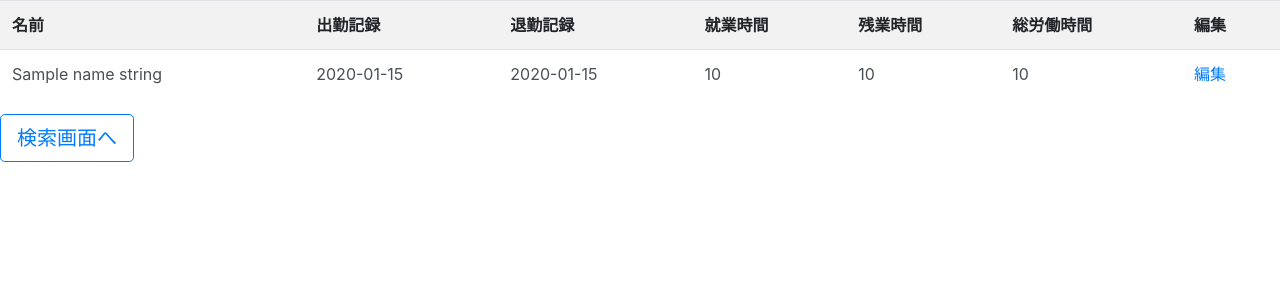
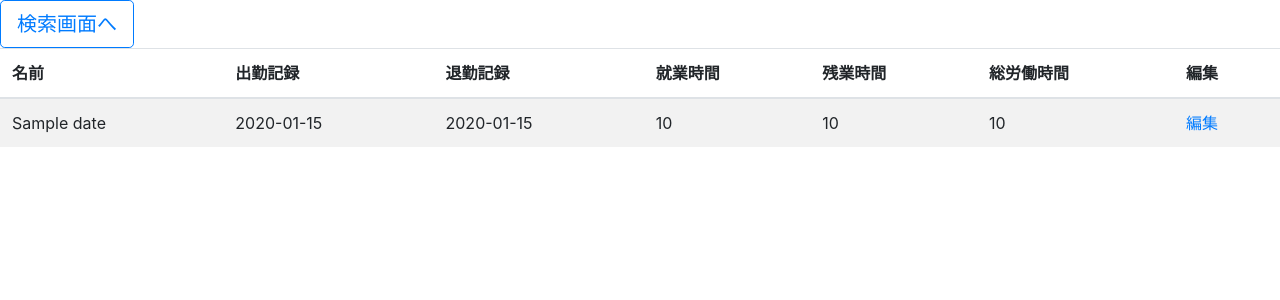
Before and after one commit to yoshiyasugimoto/qa_attendance_api, a Flask app: template templates/show_entry.html in a window 1280 px wide. Shown: the top 300 px of the page. Run offline with Flask 2, Linux system fonts and the light colour scheme; the template is opened without the code that fills it: most values are stand-ins (such as "Sample title", 1, 10 or a date in 2020); parts of the project's set-up code (start-up, migrations or seed data) failed here and were passed over; some libraries are stand-ins or nearby versions.

Commit message:
datetimeをAsia/TOkYO
時間をAsia/Tokyoに対応させた

合計時間の作成とtimezoneの修正

timezoneの修正とfilterde

画面を見やすくしました

画面にストライプを入れた

ダブりを解消

constant_nameの反映

```diff
--- /dev/null
+++ b/constant_name.py
@@ -0,0 +1,3 @@
+LOCAL_ENGINE = 'mysql+pymysql://root:@localhost/question?charset=utf8'
+
+PRODUCTION_ENGINE = 'mysql+pymysql://root:task-wktk@/question?unix_socket=/cloudsql/mlab-apps:asia-northeast1:mlab-apps-sql'
--- a/main.py
+++ b/main.py
@@ -9,17 +9,15 @@
 from sqlalchemy.orm import sessionmaker
 from flask import request
 from sqlalchemy.pool import NullPool
+from constant_name import PRODUCTION_ENGINE, LOCAL_ENGINE
 
-# engine = create_engine('mysql+pymysql://root:@localhost/question?charset=utf8'
-#                        , poolclass=NullPool)  # local用
-engine = create_engine(
-    'mysql+pymysql://root:task-wktk@/question?unix_socket=/cloudsql/mlab-apps:asia-northeast1:mlab-apps-sql'
-    , poolclass=NullPool)
+engine = create_engine(LOCAL_ENGINE, poolclass=NullPool)  # local用
+
+# engine = create_engine(PRODUCTION_ENGINE
+#                        , poolclass=NullPool)
 
 meta = MetaData(engine, reflect=True)
 Base = declarative_base()
-
-app = Flask(__name__)
 
 
 class User(Base):
@@ -62,10 +60,12 @@
     if not cook.get('logged_in'):
         return render_template('login.html')
     else:
+
+        session = Session()
         id = session.query(Work_time.id).order_by(desc(Work_time.id)).all()
         id_data = [i for i, in id]
         all_name = session.query(Work_time.username).order_by(desc(Work_time.id)).all()
-        all__name_string = [name for name, in all_name]
+        all_name_string = [name for name, in all_name]
         times_att = [timer for timer, in session.query(Work_time.attendance_time).order_by(desc(Work_time.id))]
         times_fin = [timer for timer, in session.query(Work_time.finish_time).order_by(desc(Work_time.id))]
 
@@ -106,12 +106,9 @@
                 times_sum_date.append("打刻されていません")
                 overtimes_sum_date.append("打刻されていません")
                 alltimes_sum_date.append("打刻されていません")
-
-        return render_template("show_entry.html", id=id_data, all__name_string=all__name_string,
-                               times_att_string=times_att_string,
-                               times_fin_string=times_fin_string, times_sum_date=times_sum_date,
-                               overtimes_sum_date=overtimes_sum_date, alltimes_sum_date=alltimes_sum_date,
-                               )
+        return render_template("show_entry.html", date=zip(id_data, all_name_string,
+                                                           times_att_string, times_fin_string, times_sum_date,
+                                                           overtimes_sum_date, alltimes_sum_date))
 
 
 @app.route('/question', methods=["POST"])
@@ -238,16 +235,22 @@
     return "Success"
 
 
+REST_TIME = 1
+WORKING_TIME = 6
+MAX_WORKING_TIME = 8
+
+
 @app.route("/filter", methods=['GET', 'POST'])
 def filter():
     if not cook.get('logged_in'):
         return render_template('login.html')
     else:
         if request.method == "POST":
+
             session = Session()
             postname = request.form["username"]
-            start_date = request.form["検索開始日"]
-            end_date = request.form["検索終了日"]
+            start_date = request.form["search_start"]
+            end_date = request.form["search_end"]
             usernames = [name for name, in session.query(Work_time.username)]
             data_att = session.query(Work_time.attendance_time).order_by(desc(Work_time.id)).all()
             times_att = [timer for timer, in data_att]
@@ -290,7 +293,7 @@
                         id = session.query(Work_time.id).filter(
                             Work_time.username == postname).order_by(
                             desc(Work_time.id)).all()
-                        id_date = [i for i, in id]
+                        id_data = [i for i, in id]
                         times_sum_date = []
                         overtimes_sum_date = []
                         alltimes_sum_date = []
@@ -303,14 +306,16 @@
                                 times_fin_asia = (num + timedel).replace(tzinfo=None)
                                 times_fin_string.append(times_fin_asia.strftime('%Y-%m-%d_%H:%M:%S%z'))
                                 d = num - i
-                                if d >= datetime.timedelta(hours=7):
-                                    if d - datetime.timedelta(hours=1) >= datetime.timedelta(hours=8):
-                                        times_sum_date.append(datetime.timedelta(hours=8))
-                                        overtimes_sum_date.append(d - datetime.timedelta(hours=9))
-                                        alltimes_sum_date.append(d - datetime.timedelta(hours=1))
-                                elif datetime.timedelta(hours=6) <= d < datetime.timedelta(hours=7):
-                                    times_sum_date.append(datetime.timedelta(hours=6))
-                                    alltimes_sum_date.append(datetime.timedelta(hours=6))
+                                if d >= datetime.timedelta(hours=REST_TIME + WORKING_TIME):
+                                    if d - datetime.timedelta(hours=1) >= datetime.timedelta(hours=MAX_WORKING_TIME):
+                                        times_sum_date.append(datetime.timedelta(hours=MAX_WORKING_TIME))
+                                        overtimes_sum_date.append(
+                                            d - datetime.timedelta(hours=MAX_WORKING_TIME + REST_TIME))
+                                        alltimes_sum_date.append(d - datetime.timedelta(hours=REST_TIME))
+                                elif datetime.timedelta(hours=WORKING_TIME) <= d < datetime.timedelta(
+                                        hours=REST_TIME + WORKING_TIME):
+                                    times_sum_date.append(datetime.timedelta(hours=WORKING_TIME))
+                                    alltimes_sum_date.append(datetime.timedelta(hours=WORKING_TIME))
                                     overtimes_sum_date.append("残業なし")
                                 else:
                                     times_sum_date.append(d)
@@ -327,13 +332,12 @@
                             sum_alltimes_sum += i
                         session.close()
 
-                        return render_template("result.html", usernames=result_name_name,
-                                               times_att_string=times_att_string,
-                                               times_fin_string=times_fin_string, times_sum_date=times_sum_date,
-                                               overtimes_sum_date=overtimes_sum_date,
-                                               alltimes_sum_date=alltimes_sum_date, id=id_date,
-                                               sum_alltimes_sum=sum_alltimes_sum
-                                               )
+                        return render_template("result.html", date=zip(id_data, result_name_name,
+                                                                       times_att_string, times_fin_string,
+                                                                       times_sum_date,
+                                                                       overtimes_sum_date,
+                                                                       alltimes_sum_date,
+                                                                       ), sum_alltimes_sum=sum_alltimes_sum)
 
                     elif postname == '':
                         date_name = session.query(Work_time.username).order_by(desc(Work_time.id)).filter(
@@ -356,7 +360,7 @@
                         times_fin = [timer for timer, in time_and_fin]
                         id = session.query(Work_time.id).order_by(desc(Work_time.id)).filter(
                             Work_time.attendance_time.between(start_date_datetime, end_date_datetime)).all()
-                        id_date = [i for i, in id]
+                        id_data = [i for i, in id]
                         times_fin_string = []
                         times_sum_date = []
                         overtimes_sum_date = []
@@ -391,11 +395,13 @@
                                 overtimes_sum_date.append("打刻されていません")
                                 alltimes_sum_date.append("打刻されていません")
                         session.close()
-                        return render_template("result.html", usernames=date_name_name,
-                                               times_att_string=times_att_string,
-                                               times_fin_string=times_fin_string, times_sum_date=times_sum_date,
-                                               overtimes_sum_date=overtimes_sum_date,
-                                               alltimes_sum_date=alltimes_sum_date, id=id_date)
+
+                        return render_template("result.html", date=zip(id_data, date_name_name,
+                                                                       times_att_string, times_fin_string,
+                                                                       times_sum_date,
+                                                                       overtimes_sum_date,
+                                                                       alltimes_sum_date,
+                                                                       ))
                 else:
                     flash("検索条件に当てはまるデータがありません")
                     return render_template("confirm.html")
@@ -423,7 +429,7 @@
                     id = session.query(Work_time.id).filter(
                         Work_time.username == postname).order_by(
                         desc(Work_time.id)).all()
-                    id_date = [i for i, in id]
+                    id_data = [i for i, in id]
                     times_fin_string = []
                     times_sum_date = []
                     overtimes_sum_date = []
@@ -459,10 +465,13 @@
                             alltimes_sum_date.append("打刻されていません")
 
                     session.close()
-                    return render_template("result.html", usernames=result_name_name, times_att_string=times_att_string,
-                                           times_fin_string=times_fin_string, times_sum_date=times_sum_date,
-                                           overtimes_sum_date=overtimes_sum_date,
-                                           alltimes_sum_date=alltimes_sum_date, id=id_date)
+
+                    return render_template("result.html", date=zip(id_data, result_name_name,
+                                                                   times_att_string, times_fin_string,
+                                                                   times_sum_date,
+                                                                   overtimes_sum_date,
+                                                                   alltimes_sum_date,
+                                                                   ))
                 else:
                     flash("検索条件に当てはまるデータがありません")
                     return render_template("confirm.html")
@@ -485,6 +494,7 @@
 def edit(id):
     if not cook.get('logged_in'):
         return render_template('login.html')
+    session = Session()
     ids = session.query(Work_time.id).filter(Work_time.id == id).all()
     ids_date = [ids_dates for ids_dates, in ids]
     all_name = session.query(Work_time.username).order_by(desc(Work_time.id)).filter(Work_time.id == id).all()
@@ -518,15 +528,16 @@
 @app.route("/edit/<int:id>/update", methods=["POST"])
 def edit_update(id):
     session = Session()
-    user_id = session.query(Work_time).order_by(desc(Work_time.id)).filter(id == id).first()
+    user_id = session.query(Work_time).filter(Work_time.id == id).first()
     ids = session.query(Work_time.id).filter(Work_time.id == id).all()
-    id_date = [i for i, in ids]
+    id_data = [i for i, in ids]
     updated = request.form
     att_date_time = updated["time_att_time"]
     fin_date_time = updated["time_fin_time"]
     att_date_time_sql = datetime.datetime.strptime(att_date_time, '%Y-%m-%d_%H:%M:%S')
     user_id.username = updated["username"]
     user_id.attendance_time = att_date_time_sql
+    session.commit()
     times_sum_date = []
     overtimes_sum_date = []
     alltimes_sum_date = []
@@ -554,13 +565,18 @@
         overtimes_sum_date.append("打刻されていません")
         alltimes_sum_date.append("打刻されていません")
     user_id.finish_time = fin_date_time_sql
+    result_name_name = [updated["username"]]
+    times_att_string = [att_date_time]
+    times_fin_string = [fin_date_time_sql_string]
     session.commit()
     session.close()
 
-    return render_template("result.html", usernames=[updated["username"]], times_att_string=[att_date_time],
-                           times_fin_string=[fin_date_time_sql_string], times_sum_date=times_sum_date,
-                           overtimes_sum_date=overtimes_sum_date,
-                           alltimes_sum_date=alltimes_sum_date, id=id_date)
+    return render_template("result.html", date=zip(id_data, result_name_name,
+                                                   times_att_string, times_fin_string,
+                                                   times_sum_date,
+                                                   overtimes_sum_date,
+                                                   alltimes_sum_date,
+                                                   ))
 
 
 if __name__ == "__main__":
--- a/templates/confirm.html
+++ b/templates/confirm.html
@@ -27,11 +27,11 @@
                                 placeholder="検索したい人のslack名を入れてください"></label><br/>
         </div>
         <div class="form-group mx-auto" style="width: 200px;">
-        <label>検索開始日:<input class="form-control form-inline" type="text" name="検索開始日"
+        <label>検索開始日:<input class="form-control form-inline" type="text" name="search_start"
                             value="2019-05-22_20:00:00"></label><br/>
         </div>
         <div class="form-group mx-auto" style="width: 200px;">
-        <label>検索終了日:<input class="form-control form-inline" type="text" name="検索終了日"
+        <label>検索終了日:<input class="form-control form-inline" type="text" name="search_end"
                             value="2019-06-01_20:00:00"></label><br/>
         </div>
         <div class="mx-auto" style="width: 200px;">
--- a/templates/edit.html
+++ b/templates/edit.html
@@ -14,9 +14,9 @@
         width: 100%;
         border - collapse: collapse;
     }
+    </style>
 
 
-    </style>
 </head>
 <body>
 {% block body %}
@@ -30,9 +30,8 @@
 </ul>
 
 <form action="{{ url_for('edit_update', id=ids) }}" method="POST">
-    <table class="table table-striped">
 
-
+    <table class="table table-striped" >
         <tr>
             <th>名前</th>
             <th>出勤記録</th>
--- a/templates/show_entry.html
+++ b/templates/show_entry.html
@@ -6,7 +6,6 @@
     <link rel="stylesheet" href="https://stackpath.bootstrapcdn.com/bootstrap/4.3.1/css/bootstrap.min.css"
           integrity="sha384-ggOyR0iXCbMQv3Xipma34MD+dH/1fQ784/j6cY/iJTQUOhcWr7x9JvoRxT2MZw1T" crossorigin="anonymous">
     <style>
-
     body { background-color: white; }
     h1,h2,h3 { font-size: 18px; }
     li { list-style: none;}
@@ -19,58 +18,41 @@
     </style>
 </head>
 <body>
-<table class="table table-striped ">
-
-
-    <tr>
-        <th>名前</th>
-        <th>出勤記録</th>
-        <th>退勤記録</th>
-        <th>就業時間</th>
-        <th>残業時間</th>
-        <th>総労働時間</th>
-        <th>編集</th>
-    </tr>
-    <tr>
-        <td>{% for name in all__name_string %}
-            <li class="list-group-item-action">{{name}}</li>
-            {% endfor %}
-        </td>
-        <td>{% for time_att in times_att_string %}
-            <li class="list-group-item-action">{{time_att}}</li>
-            {% endfor %}
-        </td>
-        <td>{% for time_fin in times_fin_string %}
-            <li class="list-group-item-action">{{time_fin}}</li>
-            {% endfor %}
-        </td>
-        <td>{% for times_sum in times_sum_date %}
-            <li class="list-group-item-action">{{times_sum}}</li>
-            {% endfor %}
-        </td>
-        <td>{% for overtimes_sum in overtimes_sum_date %}
-            <li class="list-group-item-action">{{overtimes_sum}}</li>
-            {% endfor %}
-        </td>
-        <td>{% for alltimes_sum in alltimes_sum_date%}
-            <li class="list-group-item-action">{{alltimes_sum}}</li>
-            {% endfor %}
-        </td>
-        <td>{% for i in id %}
-            <a href="{{ url_for('edit', id=i)  }}">
-                <li class="list-group-item-action">編集
-            </a></li>
-            {% endfor %}
-        </td>
-
-
-    </tr>
-</table>
 <form class="form-inline" action="/filter" method="POST">
     <a href="{{ url_for('filter')  }}">
         <button type="button" class="btn btn-outline-primary btn-lg">検索画面へ</button>
     </a>
 </form>
+
+<table class="table table-border table-striped ">
+
+    <thead class="">
+
+    <tr>
+        <th scope="col">名前</th>
+        <th scope="col">出勤記録</th>
+        <th scope="col">退勤記録</th>
+        <th scope="col">就業時間</th>
+        <th scope="col">残業時間</th>
+        <th scope="col">総労働時間</th>
+        <th scope="col">編集</th>
+    </tr>
+    </thead>
+
+    {% for i,name,time_att,time_fin,times_sum,overtimes_sum,alltimes_sum in date %}
+    <tr>
+        <td>{{name}}</td>
+        <td>{{time_att}}</td>
+        <td>{{time_fin}}</td>
+        <td>{{times_sum}}</td>
+        <td>{{overtimes_sum}}</td>
+        <td>{{alltimes_sum}}</td>
+        <td><a href="{{ url_for('edit', id=i)  }}">
+            編集</a></td>
+    </tr>
+    {% endfor %}
+
+</table>
 
 </body>
 <script src="https://code.jquery.com/jquery-3.3.1.slim.min.js"
```
Also changed, not shown: templates/result.html (+16 -36 lines).
